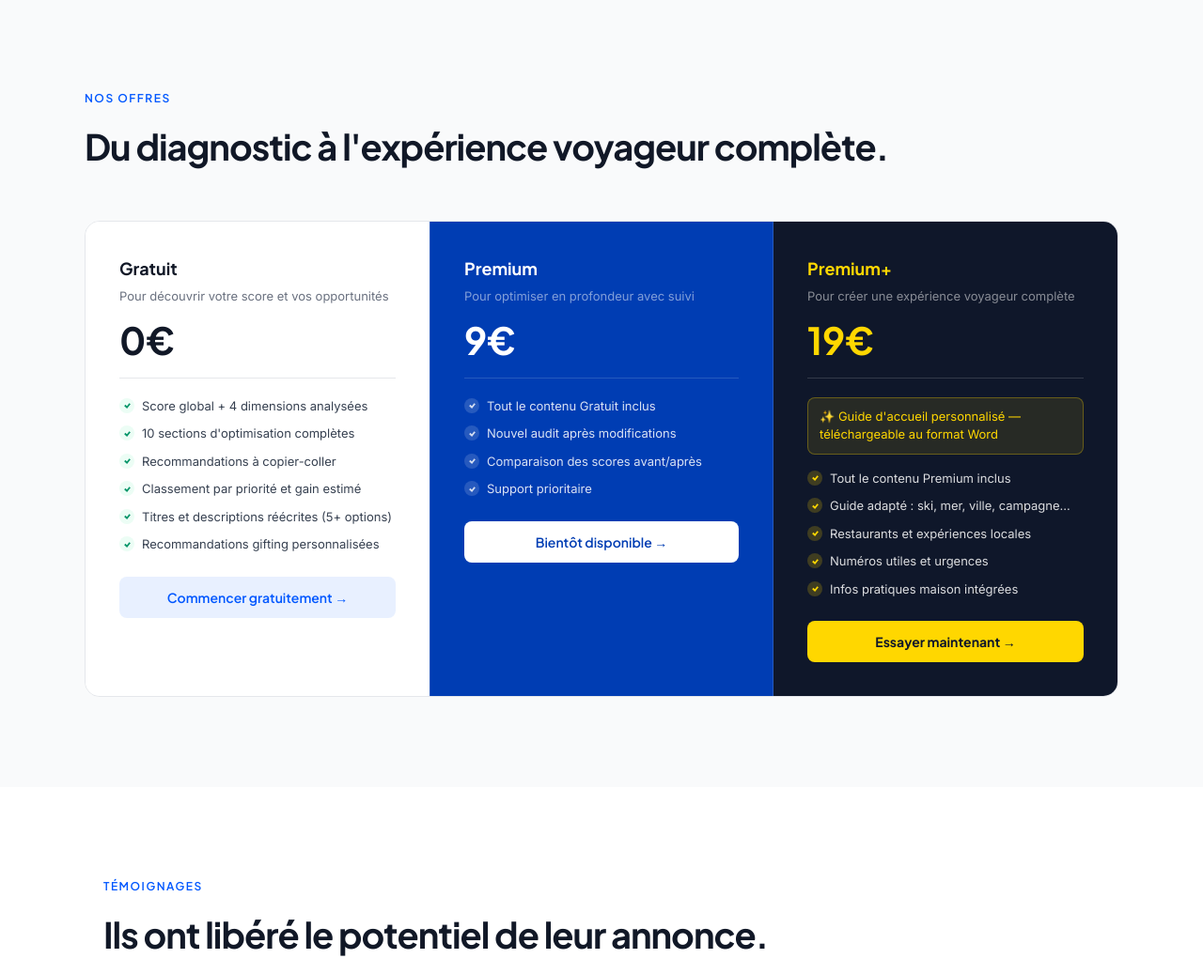
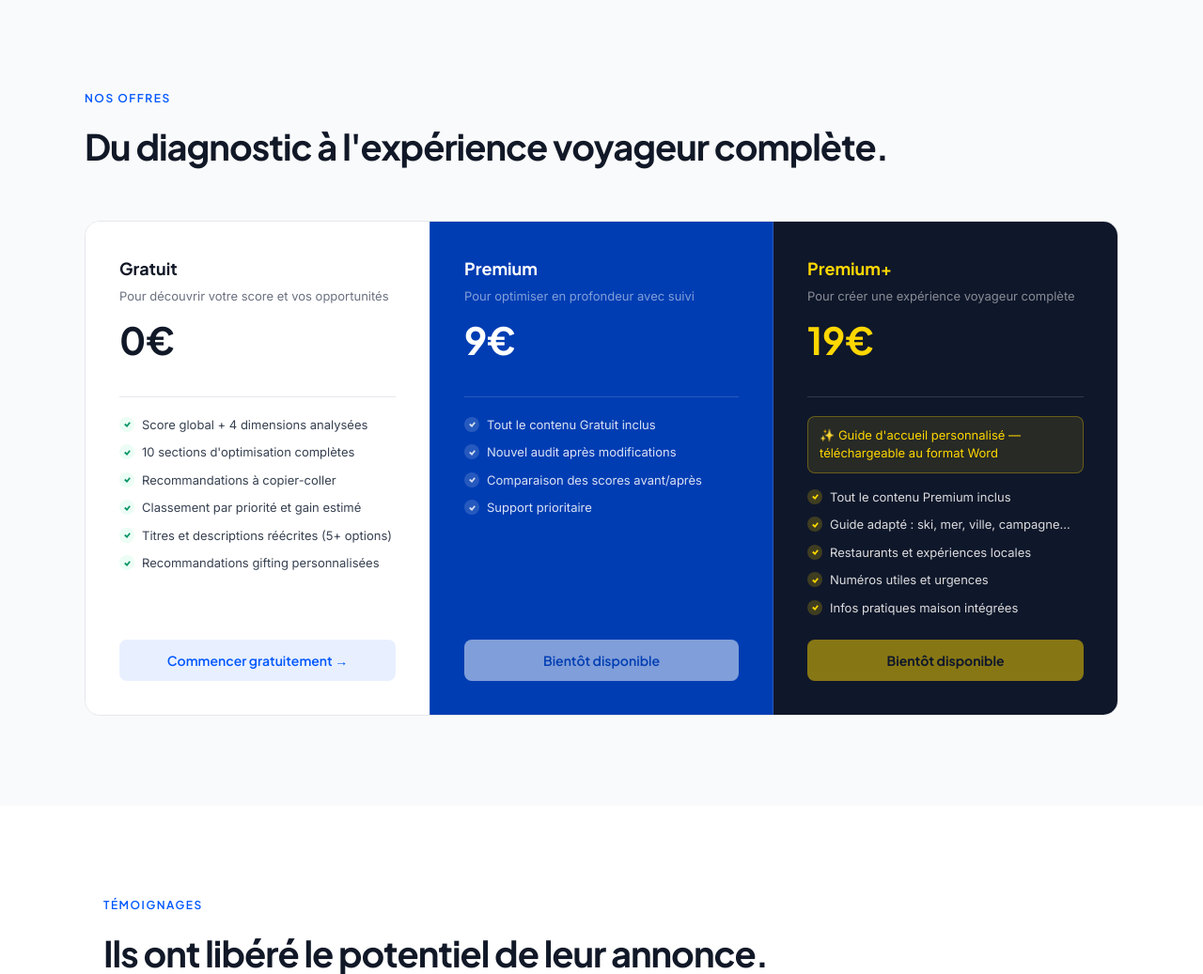
Before and after one commit to wolvillero/leon-audit-bis, a Flask app: page / in a window 1280 px wide. Shown: the part 1572-2609 px from the top of the page at 94% size. Run offline with Flask 3, Linux system fonts and the light colour scheme.

Commit message:
Update index.html

```diff
--- a/templates/index.html
+++ b/templates/index.html
@@ -48,9 +48,9 @@ nav{display:flex;align-items:center;justify-content:space-between;padding:0 60px
 .section-pricing{background:var(--bg2);padding:96px 60px}
 .pricing-inner{max-width:1100px;margin:0 auto}
 .pricing-grid{display:grid;grid-template-columns:1fr 1fr 1fr;border:1px solid var(--border);border-radius:16px;overflow:hidden;margin-top:48px}
-.p-col{padding:36px;background:var(--bg)}
-.p-col.mid{background:var(--bd);border-left:1px solid rgba(255,255,255,.15);border-right:1px solid rgba(255,255,255,.15)}
-.p-col.top{background:#0f172a}
+.p-col{padding:36px;background:var(--bg);display:flex;flex-direction:column}
+.p-col.mid{background:var(--bd);border-left:1px solid rgba(255,255,255,.15);border-right:1px solid rgba(255,255,255,.15);display:flex;flex-direction:column}
+.p-col.top{background:#0f172a;display:flex;flex-direction:column}
 .p-tier{font-family:'Plus Jakarta Sans',sans-serif;font-size:18px;font-weight:700;margin-bottom:4px;color:var(--ink)}
 .p-col.mid .p-tier,.p-col.top .p-tier{color:#fff}
 .p-col.top .p-tier{color:#FFD700}
@@ -60,7 +60,7 @@ nav{display:flex;align-items:center;justify-content:space-between;padding:0 60px
 .p-col.mid .p-price{color:#fff}.p-col.top .p-price{color:#FFD700}
 .p-divider{border:none;border-top:1px solid var(--border);margin:20px 0}
 .p-col.mid .p-divider,.p-col.top .p-divider{border-color:rgba(255,255,255,.15)}
-.p-items{list-style:none;display:flex;flex-direction:column;gap:10px;margin-bottom:24px}
+.p-items{list-style:none;display:flex;flex-direction:column;gap:10px;margin-bottom:24px;flex:1}
 .p-item{display:flex;align-items:flex-start;gap:8px;font-size:13px;color:var(--i2);line-height:1.5}
 .p-col.mid .p-item,.p-col.top .p-item{color:rgba(255,255,255,.85)}
 .p-check{width:16px;height:16px;border-radius:50%;flex-shrink:0;margin-top:1px;display:flex;align-items:center;justify-content:center}
@@ -355,7 +355,7 @@ nav{display:flex;align-items:center;justify-content:space-between;padding:0 60px
           <li class="p-item"><div class="p-check g"><svg viewBox="0 0 10 10" fill="none" stroke="#059669" stroke-width="2"><path d="M2 5l2.5 2.5L8 3"/></svg></div>Titres et descriptions réécrites (5+ options)</li>
           <li class="p-item"><div class="p-check g"><svg viewBox="0 0 10 10" fill="none" stroke="#059669" stroke-width="2"><path d="M2 5l2.5 2.5L8 3"/></svg></div>Recommandations gifting personnalisées</li>
         </ul>
-        <button class="p-cta fc" onclick="openForm()">Commencer gratuitement →</button>
+        <button class="p-cta fc" onclick="openForm()" style="margin-top:auto">Commencer gratuitement →</button>
       </div>
       <div class="p-col mid">
         <div class="p-tier j">Premium</div>
@@ -368,7 +368,7 @@ nav{display:flex;align-items:center;justify-content:space-between;padding:0 60px
           <li class="p-item"><div class="p-check w"><svg viewBox="0 0 10 10" fill="none" stroke="rgba(255,255,255,0.8)" stroke-width="2"><path d="M2 5l2.5 2.5L8 3"/></svg></div>Comparaison des scores avant/après</li>
           <li class="p-item"><div class="p-check w"><svg viewBox="0 0 10 10" fill="none" stroke="rgba(255,255,255,0.8)" stroke-width="2"><path d="M2 5l2.5 2.5L8 3"/></svg></div>Support prioritaire</li>
         </ul>
-        <button class="p-cta pc" onclick="alert('Bientôt disponible')">Bientôt disponible →</button>
+        <button class="p-cta pc" style="opacity:.5;cursor:not-allowed;margin-top:auto" disabled>Bientôt disponible</button>
       </div>
       <div class="p-col top">
         <div class="p-tier j">Premium+</div>
@@ -383,7 +383,7 @@ nav{display:flex;align-items:center;justify-content:space-between;padding:0 60px
           <li class="p-item"><div class="p-check gold"><svg viewBox="0 0 10 10" fill="none" stroke="#FFD700" stroke-width="2"><path d="M2 5l2.5 2.5L8 3"/></svg></div>Numéros utiles et urgences</li>
           <li class="p-item"><div class="p-check gold"><svg viewBox="0 0 10 10" fill="none" stroke="#FFD700" stroke-width="2"><path d="M2 5l2.5 2.5L8 3"/></svg></div>Infos pratiques maison intégrées</li>
         </ul>
-        <button class="p-cta gc" onclick="openForm()">Essayer maintenant →</button>
+        <button class="p-cta gc" style="opacity:.5;cursor:not-allowed;margin-top:auto" disabled>Bientôt disponible</button>
       </div>
     </div>
   </div>
@@ -538,8 +538,8 @@ nav{display:flex;align-items:center;justify-content:space-between;padding:0 60px
         <p>Générez un guide complet au format Word — restaurants, expériences locales, numéros utiles, infos pratiques maison — adapté à votre destination.</p>
       </div>
       <div style="flex-shrink:0">
-        <button class="btn-guide" onclick="openGuide()">Générer mon guide Word →</button>
-        <div class="btn-guide-sub">Premium+ · 19€ — actuellement gratuit en beta</div>
+        <button class="btn-guide" style="opacity:.5;cursor:not-allowed;background:#888" disabled>Guide d'accueil — Bientôt disponible</button>
+        <div class="btn-guide-sub">Disponible dans la version Premium+ · 19€</div>
       </div>
     </div>
   </div>
```
